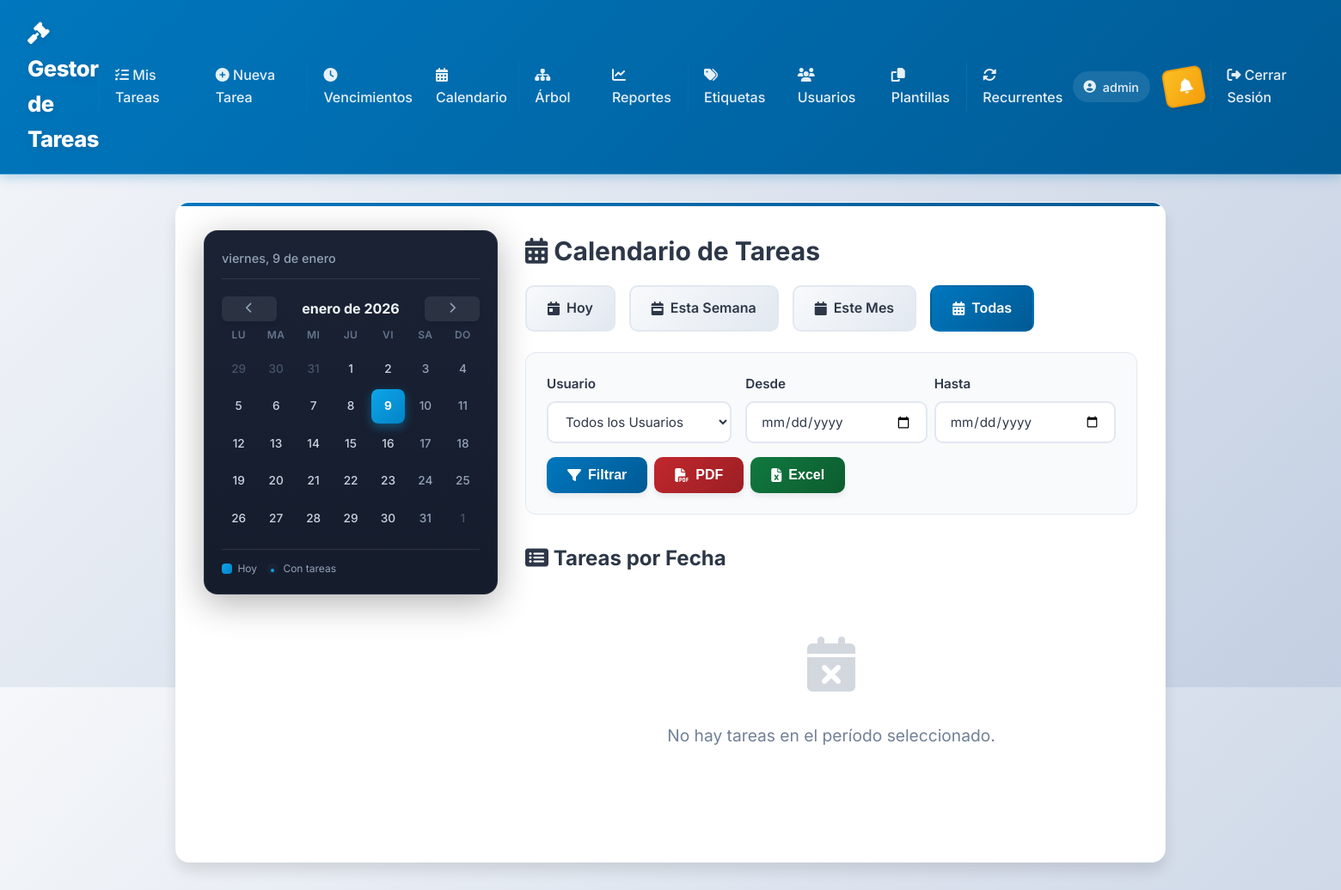
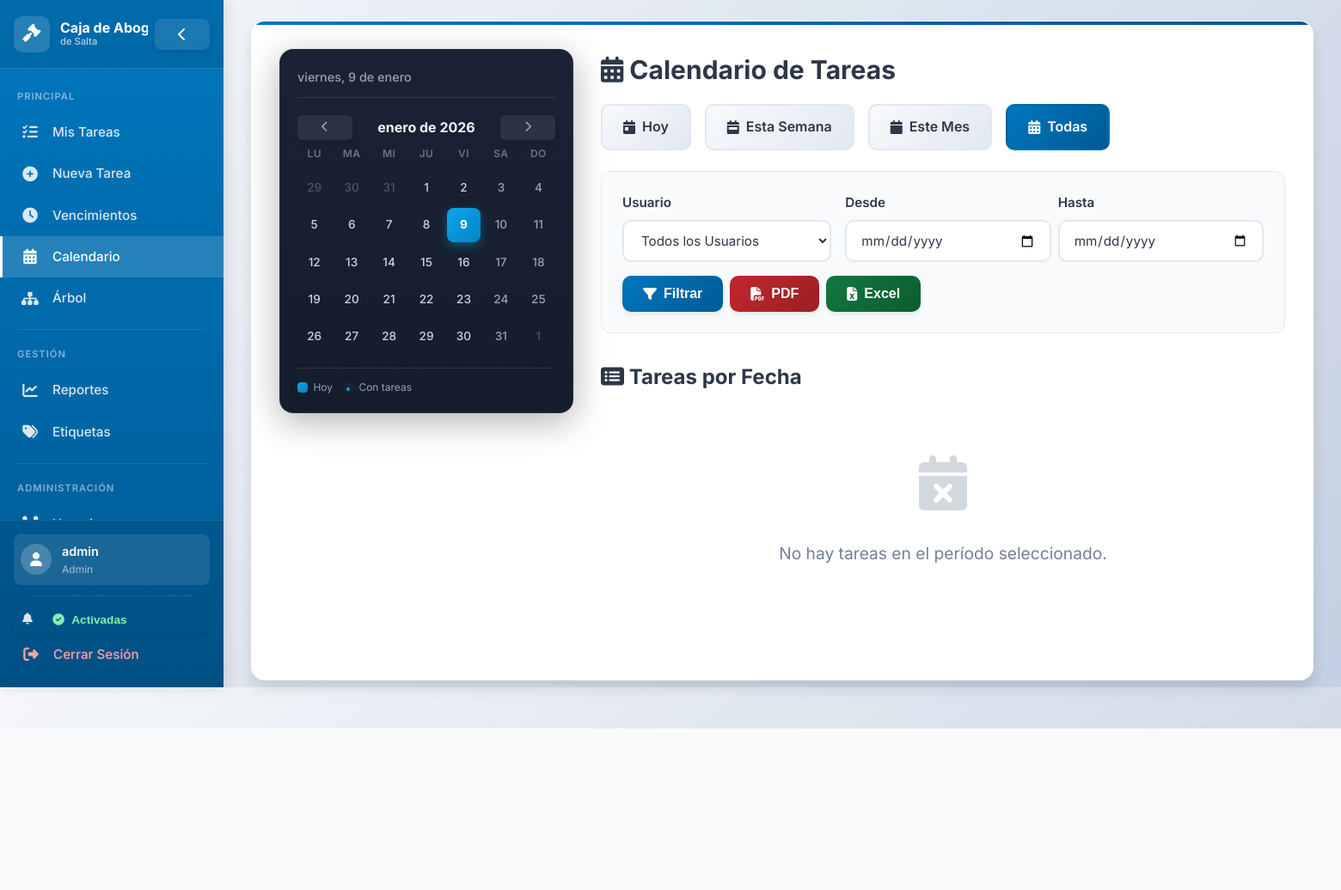
Before and after one commit to OctavioGalvan5/tareas-federal, a Flask app: page /calendar in a window 1560 px wide. Shown: the whole page at 86% size. After the commit the page ends 848 px from the top, so only its background shows below. Run offline with Flask 3, Linux system fonts and the light colour scheme; a user stored in the database is signed in; data that the repository does not hold is empty.

Commit message:
se agrego barra lateral

```diff
--- a/static/notifications.js
+++ b/static/notifications.js
@@ -174,18 +174,25 @@ function toggleNotifications() {
         .then(response => response.json())
         .then(data => {
             const toggle = document.getElementById('notificationToggle');
+            const notificationText = toggle.querySelector('.notification-text');
+
             if (data.notifications_enabled) {
                 toggle.classList.add('active');
-                alert('Notificaciones activadas');
+                if (notificationText) {
+                    notificationText.innerHTML = '<span style="color: #86efac;"><i class="fas fa-check-circle"></i> Activadas</span>';
+                }
                 checkTasksDueSoon();
             } else {
                 toggle.classList.remove('active');
-                alert('Notificaciones desactivadas');
+                if (notificationText) {
+                    notificationText.innerHTML = '<span style="color: #fca5a5;"><i class="fas fa-times-circle"></i> Desactivadas</span>';
+                }
                 closeNotificationModal();
             }
         })
         .catch(error => console.error('Error toggling notifications:', error));
 }
+
 
 function updateNotificationToggle() {
     // This will be called from inline script in base.html
--- /dev/null
+++ b/static/sidebar.css
@@ -0,0 +1,469 @@
+/* ============================================
+   SIDEBAR NAVIGATION STYLES
+   ============================================ */
+
+/* Sidebar Container */
+.sidebar {
+    position: fixed;
+    top: 0;
+    left: 0;
+    height: 100vh;
+    width: 260px;
+    background: linear-gradient(180deg, #0077BE 0%, #005A94 100%);
+    box-shadow: 4px 0 15px rgba(0, 0, 0, 0.1);
+    z-index: 1000;
+    display: flex;
+    flex-direction: column;
+    transition: width 0.3s cubic-bezier(0.4, 0, 0.2, 1);
+    overflow: hidden;
+}
+
+.sidebar.collapsed {
+    width: 70px;
+}
+
+/* Sidebar Header - Improved Design */
+.sidebar-header {
+    padding: 1rem;
+    display: flex;
+    align-items: center;
+    justify-content: space-between;
+    gap: 0.5rem;
+    border-bottom: 1px solid rgba(255, 255, 255, 0.15);
+    min-height: 80px;
+    background: rgba(0, 0, 0, 0.1);
+}
+
+.sidebar-brand {
+    display: flex;
+    align-items: center;
+    gap: 0.75rem;
+    color: white;
+    text-decoration: none;
+    overflow: hidden;
+    flex: 1;
+    min-width: 0;
+}
+
+.sidebar-brand .brand-icon {
+    width: 42px;
+    height: 42px;
+    background: rgba(255, 255, 255, 0.15);
+    border-radius: 10px;
+    display: flex;
+    align-items: center;
+    justify-content: center;
+    flex-shrink: 0;
+}
+
+.sidebar-brand .brand-icon i {
+    font-size: 1.3rem;
+    color: white;
+}
+
+.sidebar-brand .brand-text {
+    display: flex;
+    flex-direction: column;
+    line-height: 1.2;
+    overflow: hidden;
+    opacity: 1;
+    transition: opacity 0.2s ease, width 0.2s ease;
+}
+
+.sidebar-brand .brand-title {
+    font-weight: 700;
+    font-size: 1rem;
+    white-space: nowrap;
+}
+
+.sidebar-brand .brand-subtitle {
+    font-size: 0.7rem;
+    color: rgba(255, 255, 255, 0.7);
+    font-weight: 500;
+    white-space: nowrap;
+}
+
+.sidebar.collapsed .sidebar-brand .brand-text {
+    display: none;
+}
+
+.sidebar.collapsed .sidebar-header {
+    justify-content: center;
+    padding: 0.75rem;
+}
+
+.sidebar.collapsed .sidebar-brand {
+    justify-content: center;
+}
+
+.sidebar.collapsed .sidebar-toggle {
+    position: absolute;
+    top: 50%;
+    right: -18px;
+    transform: translateY(-50%);
+    width: 32px;
+    height: 32px;
+    background: linear-gradient(135deg, #0077BE 0%, #005A94 100%);
+    box-shadow: 2px 0 8px rgba(0, 0, 0, 0.15);
+    border-radius: 0 8px 8px 0;
+}
+
+/* Toggle Button */
+.sidebar-toggle {
+    background: rgba(255, 255, 255, 0.1);
+    border: none;
+    color: white;
+    width: 36px;
+    height: 36px;
+    border-radius: 8px;
+    cursor: pointer;
+    display: flex;
+    align-items: center;
+    justify-content: center;
+    transition: all 0.2s ease;
+    flex-shrink: 0;
+}
+
+.sidebar-toggle:hover {
+    background: rgba(255, 255, 255, 0.2);
+    transform: scale(1.05);
+}
+
+.sidebar.collapsed .sidebar-toggle:hover {
+    transform: translateY(-50%) scale(1.05);
+}
+
+.sidebar-toggle i {
+    transition: transform 0.3s ease;
+}
+
+.sidebar.collapsed .sidebar-toggle i {
+    transform: rotate(180deg);
+}
+
+/* Navigation Links */
+.sidebar-nav {
+    flex: 1;
+    padding: 1rem 0;
+    overflow-y: auto;
+    overflow-x: hidden;
+}
+
+.sidebar-nav::-webkit-scrollbar {
+    width: 4px;
+}
+
+.sidebar-nav::-webkit-scrollbar-thumb {
+    background: rgba(255, 255, 255, 0.2);
+    border-radius: 4px;
+}
+
+.nav-section {
+    margin-bottom: 0.5rem;
+}
+
+.nav-section-title {
+    padding: 0.5rem 1.25rem;
+    font-size: 0.7rem;
+    text-transform: uppercase;
+    letter-spacing: 1px;
+    color: rgba(255, 255, 255, 0.5);
+    font-weight: 600;
+    white-space: nowrap;
+    overflow: hidden;
+}
+
+.sidebar.collapsed .nav-section-title {
+    opacity: 0;
+    height: 0;
+    padding: 0;
+    margin: 0;
+}
+
+.nav-link {
+    display: flex;
+    align-items: center;
+    gap: 0.875rem;
+    padding: 0.75rem 1.25rem;
+    color: rgba(255, 255, 255, 0.85);
+    text-decoration: none;
+    font-weight: 500;
+    font-size: 0.95rem;
+    transition: all 0.2s ease;
+    position: relative;
+    white-space: nowrap;
+    border-left: 3px solid transparent;
+}
+
+.nav-link i {
+    width: 24px;
+    text-align: center;
+    font-size: 1.1rem;
+    flex-shrink: 0;
+}
+
+.nav-link span {
+    opacity: 1;
+    transition: opacity 0.2s ease;
+}
+
+.sidebar.collapsed .nav-link span {
+    opacity: 0;
+    width: 0;
+    overflow: hidden;
+}
+
+.nav-link:hover {
+    background: rgba(255, 255, 255, 0.1);
+    color: white;
+    border-left-color: rgba(255, 255, 255, 0.5);
+}
+
+.nav-link.active {
+    background: rgba(255, 255, 255, 0.15);
+    color: white;
+    border-left-color: white;
+}
+
+/* Divider */
+.nav-divider {
+    height: 1px;
+    background: rgba(255, 255, 255, 0.1);
+    margin: 0.75rem 1.25rem;
+}
+
+.sidebar.collapsed .nav-divider {
+    margin: 0.75rem 0.5rem;
+}
+
+/* User Section at Bottom */
+.sidebar-footer {
+    padding: 1rem;
+    border-top: 1px solid rgba(255, 255, 255, 0.1);
+    background: rgba(0, 0, 0, 0.1);
+}
+
+.sidebar.collapsed .sidebar-footer {
+    padding: 0.75rem 0.5rem;
+}
+
+.user-info {
+    display: flex;
+    align-items: center;
+    gap: 0.75rem;
+    padding: 0.5rem;
+    margin-bottom: 0.5rem;
+    border-radius: 8px;
+    background: rgba(255, 255, 255, 0.1);
+}
+
+.user-avatar {
+    width: 36px;
+    height: 36px;
+    background: rgba(255, 255, 255, 0.2);
+    border-radius: 50%;
+    display: flex;
+    align-items: center;
+    justify-content: center;
+    color: white;
+    font-size: 1rem;
+    flex-shrink: 0;
+}
+
+.user-details {
+    overflow: hidden;
+    white-space: nowrap;
+    flex: 1;
+    min-width: 0;
+}
+
+.user-details .user-name {
+    color: white;
+    font-weight: 600;
+    font-size: 0.9rem;
+    text-overflow: ellipsis;
+    overflow: hidden;
+}
+
+.user-details .user-role {
+    color: rgba(255, 255, 255, 0.6);
+    font-size: 0.75rem;
+}
+
+.sidebar.collapsed .user-details {
+    display: none;
+}
+
+.sidebar.collapsed .user-info {
+    padding: 0.5rem;
+    justify-content: center;
+    margin-bottom: 0.75rem;
+}
+
+/* Notification Status */
+.notification-status {
+    font-size: 0.85rem;
+    padding: 0.5rem 0.25rem;
+}
+
+.notification-status:hover {
+    background: rgba(255, 255, 255, 0.1);
+}
+
+
+.notification-status i:first-child {
+    flex-shrink: 0;
+    width: 24px;
+    text-align: center;
+}
+
+.sidebar.collapsed .notification-status .notification-text {
+    display: none;
+}
+
+.sidebar.collapsed .notification-status {
+    justify-content: center;
+    padding: 0.5rem 0;
+}
+
+/* Logout Link in Footer */
+.logout-link {
+    color: #fca5a5 !important;
+    margin-top: 0.25rem;
+    padding: 0.6rem 0.5rem !important;
+    border-left: none !important;
+}
+
+.logout-link:hover {
+    background: rgba(239, 68, 68, 0.15) !important;
+    color: #fecaca !important;
+}
+
+.sidebar.collapsed .logout-link {
+    justify-content: center;
+    padding: 0.6rem 0 !important;
+}
+
+.sidebar.collapsed .logout-link span {
+    display: none;
+}
+
+/* Tooltip for collapsed state */
+.nav-link[data-tooltip] {
+    position: relative;
+}
+
+.sidebar.collapsed .nav-link::after {
+    content: attr(data-tooltip);
+    position: absolute;
+    left: 100%;
+    top: 50%;
+    transform: translateY(-50%);
+    background: #1e293b;
+    color: white;
+    padding: 0.5rem 0.75rem;
+    border-radius: 6px;
+    font-size: 0.85rem;
+    white-space: nowrap;
+    opacity: 0;
+    visibility: hidden;
+    transition: all 0.2s ease;
+    margin-left: 10px;
+    z-index: 1001;
+    box-shadow: 0 4px 12px rgba(0, 0, 0, 0.15);
+}
+
+.sidebar.collapsed .nav-link::before {
+    content: '';
+    position: absolute;
+    left: 100%;
+    top: 50%;
+    transform: translateY(-50%);
+    border: 6px solid transparent;
+    border-right-color: #1e293b;
+    opacity: 0;
+    visibility: hidden;
+    transition: all 0.2s ease;
+    margin-left: -2px;
+}
+
+.sidebar.collapsed .nav-link:hover::after,
+.sidebar.collapsed .nav-link:hover::before {
+    opacity: 1;
+    visibility: visible;
+}
+
+/* Main Content Area */
+.main-wrapper {
+    margin-left: 260px;
+    min-height: 100vh;
+    transition: margin-left 0.3s cubic-bezier(0.4, 0, 0.2, 1);
+}
+
+.sidebar.collapsed~.main-wrapper {
+    margin-left: 70px;
+}
+
+/* Adjust container for sidebar layout */
+.main-wrapper .container {
+    max-width: 1400px;
+    padding: 1.5rem 2rem;
+    margin: 0 auto;
+}
+
+/* Mobile Responsive */
+@media (max-width: 992px) {
+    .sidebar {
+        transform: translateX(-100%);
+        width: 260px !important;
+    }
+
+    .sidebar.mobile-open {
+        transform: translateX(0);
+    }
+
+    .main-wrapper {
+        margin-left: 0 !important;
+    }
+
+    .mobile-menu-btn {
+        display: flex !important;
+    }
+}
+
+/* Mobile menu button (hidden by default on desktop) */
+.mobile-menu-btn {
+    display: none;
+    position: fixed;
+    top: 1rem;
+    left: 1rem;
+    z-index: 999;
+    background: var(--primary-gradient);
+    color: white;
+    border: none;
+    width: 44px;
+    height: 44px;
+    border-radius: 10px;
+    align-items: center;
+    justify-content: center;
+    cursor: pointer;
+    box-shadow: 0 4px 12px rgba(0, 0, 0, 0.15);
+}
+
+/* Overlay for mobile */
+.sidebar-overlay {
+    display: none;
+    position: fixed;
+    top: 0;
+    left: 0;
+    right: 0;
+    bottom: 0;
+    background: rgba(0, 0, 0, 0.5);
+    z-index: 999;
+}
+
+@media (max-width: 992px) {
+    .sidebar-overlay.active {
+        display: block;
+    }
+}
--- a/templates/base.html
+++ b/templates/base.html
@@ -7,6 +7,7 @@
     <meta name="description" content="Sistema de gestión de tareas para profesionales legales">
     <title>Gestor de Tareas Federal - Caja de Abogados</title>
     <link rel="stylesheet" href="{{ url_for('static', filename='style.css') }}">
+    <link rel="stylesheet" href="{{ url_for('static', filename='sidebar.css') }}">
     <link rel="stylesheet" href="{{ url_for('static', filename='notifications.css') }}">
     <link rel="stylesheet" href="{{ url_for('static', filename='tags.css') }}">
     <link rel="stylesheet" href="{{ url_for('static', filename='buttons.css') }}">
@@ -17,73 +18,152 @@
 </head>
 
 <body>
-    <nav class="navbar">
-        <a href="{{ url_for('main.dashboard') }}" class="navbar-brand">
-            <i class="fas fa-gavel"></i> Gestor de Tareas
+    {% if current_user.is_authenticated %}
+    <!-- Mobile Menu Button -->
+    <button class="mobile-menu-btn" aria-label="Abrir menú">
+        <i class="fas fa-bars"></i>
+    </button>
+
+    <!-- Sidebar Overlay (for mobile) -->
+    <div class="sidebar-overlay"></div>
+
+    <!-- Sidebar Navigation -->
+    <aside class="sidebar">
+        <!-- Header with Logo and Toggle -->
+        <div class="sidebar-header">
+            <a href="{{ url_for('main.dashboard') }}" class="sidebar-brand">
+                <div class="brand-icon">
+                    <i class="fas fa-gavel"></i>
+                </div>
+                <div class="brand-text">
+                    <span class="brand-title">Caja de Abogados</span>
+                    <span class="brand-subtitle">de Salta</span>
+                </div>
             </a>
-        <div class="navbar-nav">
-            {% if current_user.is_authenticated %}
-            <a href="{{ url_for('main.dashboard') }}">
-                <i class="fas fa-tasks"></i> Mis Tareas
+            <button class="sidebar-toggle" title="Colapsar menú">
+                <i class="fas fa-chevron-left"></i>
+            </button>
+        </div>
+
+        <!-- Navigation Links -->
+        <nav class="sidebar-nav">
+            <!-- Main Navigation -->
+            <div class="nav-section">
+                <div class="nav-section-title">Principal</div>
+                <a href="{{ url_for('main.dashboard') }}" class="nav-link" data-tooltip="Mis Tareas">
+                    <i class="fas fa-tasks"></i>
+                    <span>Mis Tareas</span>
                 </a>
                 {% if current_user.can_create_tasks() %}
-            <a href="{{ url_for('main.create_task') }}">
-                <i class="fas fa-plus-circle"></i> Nueva Tarea
+                <a href="{{ url_for('main.create_task') }}" class="nav-link" data-tooltip="Nueva Tarea">
+                    <i class="fas fa-plus-circle"></i>
+                    <span>Nueva Tarea</span>
                 </a>
                 {% endif %}
-            <a href="{{ url_for('main.expiration_calendar') }}">
-                <i class="fas fa-clock"></i> Vencimientos
+                <a href="{{ url_for('main.expiration_calendar') }}" class="nav-link" data-tooltip="Vencimientos">
+                    <i class="fas fa-clock"></i>
+                    <span>Vencimientos</span>
                 </a>
-            <a href="{{ url_for('main.calendar') }}">
-                <i class="fas fa-calendar-alt"></i> Calendario
+                <a href="{{ url_for('main.calendar') }}" class="nav-link" data-tooltip="Calendario">
+                    <i class="fas fa-calendar-alt"></i>
+                    <span>Calendario</span>
                 </a>
-            <a href="{{ url_for('main.task_tree') }}">
-                <i class="fas fa-sitemap"></i> Árbol
+                <a href="{{ url_for('main.task_tree') }}" class="nav-link" data-tooltip="Árbol">
+                    <i class="fas fa-sitemap"></i>
+                    <span>Árbol</span>
                 </a>
+            </div>
+
+            <div class="nav-divider"></div>
+
+            <!-- Reports & Tags -->
+            <div class="nav-section">
+                <div class="nav-section-title">Gestión</div>
                 {% if current_user.can_see_reports() %}
-            <a href="{{ url_for('main.reports') }}">
-                <i class="fas fa-chart-line"></i> Reportes
+                <a href="{{ url_for('main.reports') }}" class="nav-link" data-tooltip="Reportes">
+                    <i class="fas fa-chart-line"></i>
+                    <span>Reportes</span>
                 </a>
                 {% endif %}
-            <a href="{{ url_for('main.tags') }}">
-                <i class="fas fa-tags"></i> Etiquetas
+                <a href="{{ url_for('main.tags') }}" class="nav-link" data-tooltip="Etiquetas">
+                    <i class="fas fa-tags"></i>
+                    <span>Etiquetas</span>
                 </a>
+            </div>
+
+            {% if current_user.is_admin or current_user.role == 'supervisor' or current_user.can_create_tasks() %}
+            <div class="nav-divider"></div>
+
+            <!-- Admin Section -->
+            <div class="nav-section">
+                <div class="nav-section-title">Administración</div>
                 {% if current_user.is_admin or current_user.role == 'supervisor' %}
-            <a href="{{ url_for('admin.manage_users') }}">
-                <i class="fas fa-users"></i> Usuarios
+                <a href="{{ url_for('admin.manage_users') }}" class="nav-link" data-tooltip="Usuarios">
+                    <i class="fas fa-users"></i>
+                    <span>Usuarios</span>
                 </a>
                 {% endif %}
-
                 {% if current_user.can_create_tasks() %}
-            <a href="{{ url_for('main.manage_templates') }}">
-                <i class="fas fa-copy"></i> Plantillas
+                <a href="{{ url_for('main.manage_templates') }}" class="nav-link" data-tooltip="Plantillas">
+                    <i class="fas fa-copy"></i>
+                    <span>Plantillas</span>
                 </a>
-            <a href="{{ url_for('main.manage_recurring_tasks') }}">
-                <i class="fas fa-sync-alt"></i> Recurrentes
-            </a>
-            {% endif %}
-
-            <span class="user-display"
-                style="color: rgba(255, 255, 255, 0.9); margin-right: 0.5rem; font-weight: 500; display: flex; align-items: center; gap: 0.5rem; background: rgba(255,255,255,0.1); padding: 0.4rem 0.8rem; border-radius: 20px; font-size: 0.9rem;">
-                <i class="fas fa-user-circle"></i> {{ current_user.full_name }}
-            </span>
-
-            <button id="notificationToggle"
-                class="notification-toggle {% if current_user.notifications_enabled %}active{% endif %}"
-                onclick="toggleNotifications()" title="Notificaciones">
-                <i class="fas fa-bell"></i>
-            </button>
-
-            <a href="{{ url_for('auth.logout') }}">
-                <i class="fas fa-sign-out-alt"></i> Cerrar Sesión
-            </a>
-            {% else %}
-            <a href="{{ url_for('auth.login') }}">
-                <i class="fas fa-sign-in-alt"></i> Iniciar Sesión
+                <a href="{{ url_for('main.manage_recurring_tasks') }}" class="nav-link" data-tooltip="Recurrentes">
+                    <i class="fas fa-sync-alt"></i>
+                    <span>Recurrentes</span>
                 </a>
                 {% endif %}
             </div>
+            {% endif %}
         </nav>
+
+        <!-- Footer with User Info -->
+        <div class="sidebar-footer">
+            <div class="user-info">
+                <div class="user-avatar">
+                    <i class="fas fa-user"></i>
+                </div>
+                <div class="user-details">
+                    <div class="user-name">{{ current_user.full_name }}</div>
+                    <div class="user-role">
+                        {% if current_user.is_admin %}Admin
+                        {% elif current_user.role == 'gerente' %}Gerente
+                        {% elif current_user.role == 'supervisor' %}Supervisor
+                        {% elif current_user.role == 'usuario_plus' %}Usuario+
+                        {% else %}Usuario{% endif %}
+                    </div>
+                </div>
+            </div>
+
+            <div class="nav-divider"></div>
+
+            <button id="notificationToggle" onclick="toggleNotifications()" class="notification-status"
+                data-tooltip="Notificaciones"
+                style="display: flex; align-items: center; gap: 0.75rem; padding: 0.5rem 0.25rem; color: rgba(255,255,255,0.85); background: transparent; border: none; cursor: pointer; width: 100%; border-radius: 6px; transition: background 0.2s;">
+                <i class="fas fa-bell" style="width: 24px; text-align: center; flex-shrink: 0;"></i>
+                <span class="notification-text">
+                    {% if current_user.notifications_enabled %}
+                    <span style="color: #86efac;"><i class="fas fa-check-circle"></i> Activadas</span>
+                    {% else %}
+                    <span style="color: #fca5a5;"><i class="fas fa-times-circle"></i> Desactivadas</span>
+                    {% endif %}
+                </span>
+            </button>
+
+
+            <a href="{{ url_for('auth.logout') }}" class="nav-link logout-link" data-tooltip="Cerrar Sesión">
+                <i class="fas fa-sign-out-alt"></i>
+                <span>Cerrar Sesión</span>
+            </a>
+        </div>
+    </aside>
+
+    <!-- Main Content Wrapper -->
+    <div class="main-wrapper">
+        {% else %}
+        <!-- No sidebar for non-authenticated users -->
+        <div>
+            {% endif %}
 
             <div class="container">
                 {% with messages = get_flashed_messages(with_categories=true) %}
@@ -99,6 +179,7 @@
                 {% endwith %}
 
                 {% block content %}{% endblock %}
+            </div>
         </div>
 
         {% block modals %}{% endblock %}
@@ -119,6 +200,7 @@
             </div>
         </div>
         <script src="{{ url_for('static', filename='notifications.js') }}"></script>
+        <script src="{{ url_for('static', filename='sidebar.js') }}"></script>
         {% endif %}
 </body>
 
```
Also changed, not shown: static/sidebar.js (added, +96 -0 lines). Lines whose indentation alone changed are shown as unchanged.
